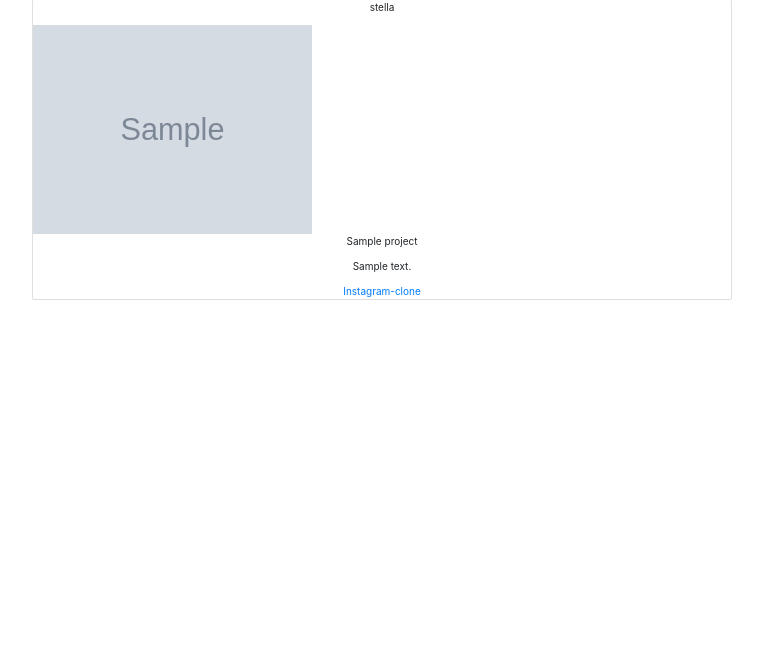
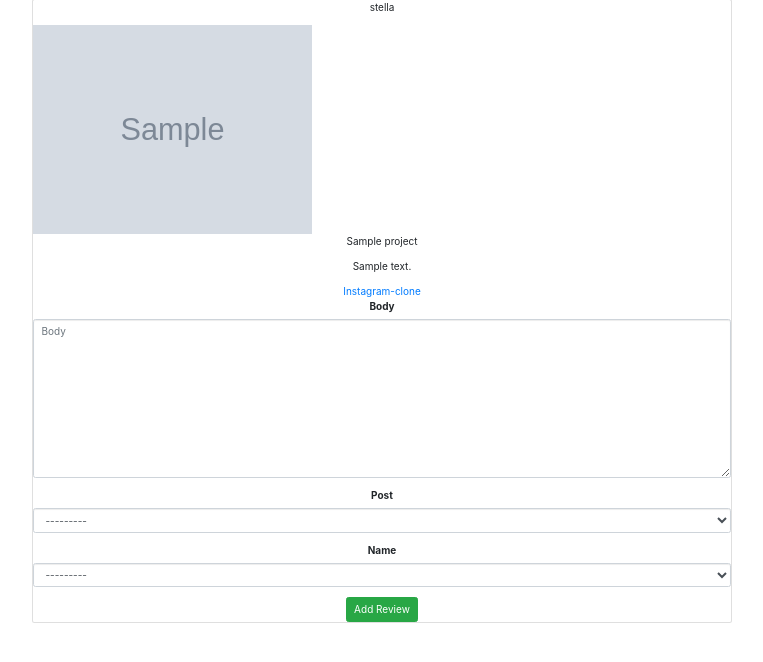
Before and after one commit to sngina/Award, a Django app: page / in a window 1280 px wide. Shown: the part 108-770 px from the top of the page, without its empty margins (68-831 px from the left). Run offline with Django 3.2, Linux system fonts and the light colour scheme; a user stored in the database is signed in; data comes from the database, SQL or seed files in the repository; tables that the repository leaves empty hold one stand-in row (values such as "Sample post"); grey boxes marked "Sample" are stand-in pictures; some libraries are stand-ins or nearby versions.

Commit message:
add review form

```diff
--- a/project/templates/profile/index.html
+++ b/project/templates/profile/index.html
@@ -38,7 +38,21 @@
                     <p>{{project.title}}</p>
                     <p>{{project.description }}</p>
                     <a href="{{project.link}}">Instagram-clone</a>
+                <div>
+                    {%for reviews in review%}
+                    {%if new.id == reviews.post.id%}
+                    <p>{{reviews.body}}</p>
+                    {%endif%}
+                    {%endfor%}
+                    <form action="{%url 'review'%}" enctype="multipart/form-data" style="size: 50%;">
+                        {%csrf_token%}
+                        <input type="hidden"  value='{{new.id}}'>
+                        {% bootstrap_form c_form %}
+                        <input type="submit" class="btn btn-success btn-success" value="Add Review">
+                    </form>
                 </div>
+            </div>
+
 
             </div>
         </div>
```
